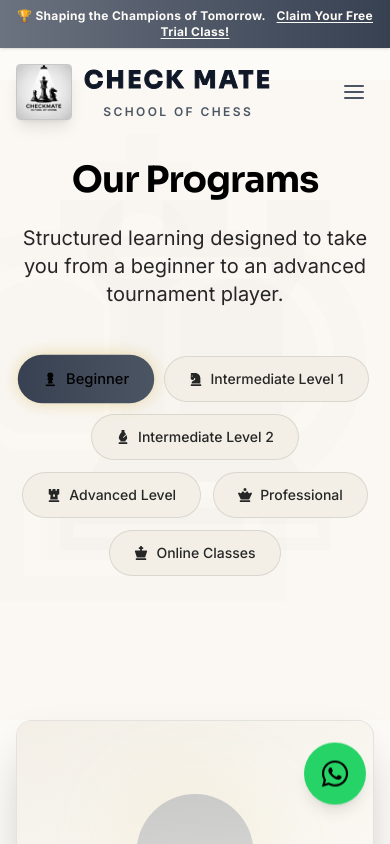
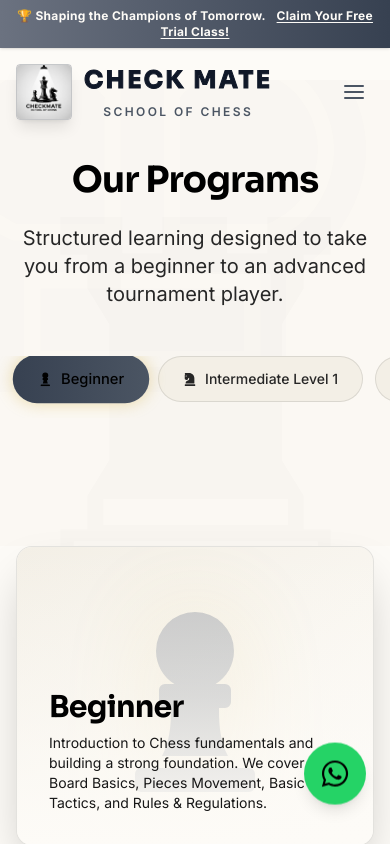
Before and after one commit to askme4tech/checkmate-chess, a React (Vite) app: page /courses in a window 390 px wide. Shown: the top 844 px of the page. Built offline with nearby package versions, Linux system fonts and the light colour scheme.

Commit message:
style: move about/coaches to hamburger on desktop, fix mobile responsiveness

```diff
--- a/src/components/Navbar.tsx
+++ b/src/components/Navbar.tsx
@@ -45,7 +45,7 @@ export default function Navbar() {
 
           {/* Desktop Nav */}
           <nav className="hidden md:flex items-center gap-8">
-            {navLinks.map((link) => (
+            {navLinks.filter(link => !['About', 'Coaches'].includes(link.name)).map((link) => (
               <NavLink
                 key={link.name}
                 to={link.path}
@@ -56,6 +56,22 @@ export default function Navbar() {
                 {link.name}
               </NavLink>
             ))}
+
+            {/* Hamburger Dropdown for About & Coaches */}
+            <div className="relative group">
+              <button className="flex items-center gap-2 text-sm uppercase tracking-wider text-gray-300 hover:text-gold-400 py-2">
+                <FiMenu className="text-lg" />
+              </button>
+              <div className="absolute top-full right-0 w-40 bg-dark-900 border border-white/10 rounded shadow-2xl opacity-0 invisible group-hover:opacity-100 group-hover:visible transition-all duration-300 flex flex-col py-2">
+                <Link to="/about" className="px-4 py-2 text-sm uppercase tracking-wider text-gray-300 hover:text-gold-400 hover:bg-white/5 transition-colors">
+                  About
+                </Link>
+                <Link to="/coaches" className="px-4 py-2 text-sm uppercase tracking-wider text-gray-300 hover:text-gold-400 hover:bg-white/5 transition-colors">
+                  Coaches
+                </Link>
+              </div>
+            </div>
+
             <a href="https://checkmate-1zt6.onrender.com/" target="_blank" rel="noopener noreferrer" className="text-sm uppercase tracking-wider transition-colors duration-300 bg-gold-500/10 text-gold-500 hover:bg-gold-500 hover:text-white px-4 py-2 border border-gold-500/50 rounded-sm ml-2">
               Portal
             </a>
--- a/src/pages/Courses.tsx
+++ b/src/pages/Courses.tsx
@@ -62,14 +62,21 @@ export default function Courses() {
           </p>
 
           {/* Tabs Navigation */}
-          <div className="flex flex-wrap justify-center gap-3 mb-16">
+          <div
+            className="flex overflow-x-auto pb-4 px-4 -mx-4 md:pb-0 md:mx-0 md:px-0 md:flex-wrap md:justify-center gap-3 mb-12 snap-x"
+            style={{ scrollbarWidth: 'none', msOverflowStyle: 'none' as any }}
+          >
+            {/* Inject minimal style for hiding scrollbar in webkit */}
+            <style dangerouslySetInnerHTML={{__html: `
+              .flex.overflow-x-auto::-webkit-scrollbar { display: none; }
+            `}} />
             {siteConfig.courses.map((course) => {
               const isActive = activeCourseId === course.id;
               return (
                 <button
                   key={course.id}
                   onClick={() => setActiveCourseId(course.id)}
-                  className={`flex items-center gap-2 px-6 py-3 rounded-full text-sm font-medium transition-all duration-300 ${
+                  className={`snap-center shrink-0 flex items-center gap-2 px-6 py-3 rounded-full text-sm font-medium transition-all duration-300 ${
                     isActive
                       ? 'bg-gradient-to-r from-gold-600 to-gold-500 text-white shadow-[0_0_15px_rgba(212,175,55,0.4)] scale-105'
                       : 'bg-dark-800 text-gray-400 hover:text-white hover:bg-dark-700 border border-white/10'
@@ -98,13 +105,13 @@ export default function Courses() {
             >
               {/* Left Column: Image & Meta */}
               <div className="lg:col-span-5 space-y-8">
-                <div className="relative rounded-2xl overflow-hidden border border-white/10 shadow-2xl bg-dark-900 group min-h-[400px] flex flex-col justify-end">
+                <div className="relative rounded-2xl overflow-hidden border border-white/10 shadow-2xl bg-dark-900 group min-h-[300px] md:min-h-[400px] flex flex-col justify-end">
                   {/* Background gradient */}
                   <div className="absolute inset-0 bg-gradient-to-br from-dark-800 to-dark-950 z-0" />
 
                   {/* Giant Clip Art Icon */}
                   <div className="absolute inset-0 flex items-center justify-center opacity-30 group-hover:opacity-60 group-hover:scale-110 transition-all duration-700 z-10">
-                    <div className="text-[18rem] text-gold-500 drop-shadow-[0_0_50px_rgba(212,175,55,0.6)]">
+                    <div className="text-[12rem] md:text-[18rem] text-gold-500 drop-shadow-[0_0_50px_rgba(212,175,55,0.6)]">
                       {getIconForCourse(activeCourse.id)}
                     </div>
                   </div>
```
